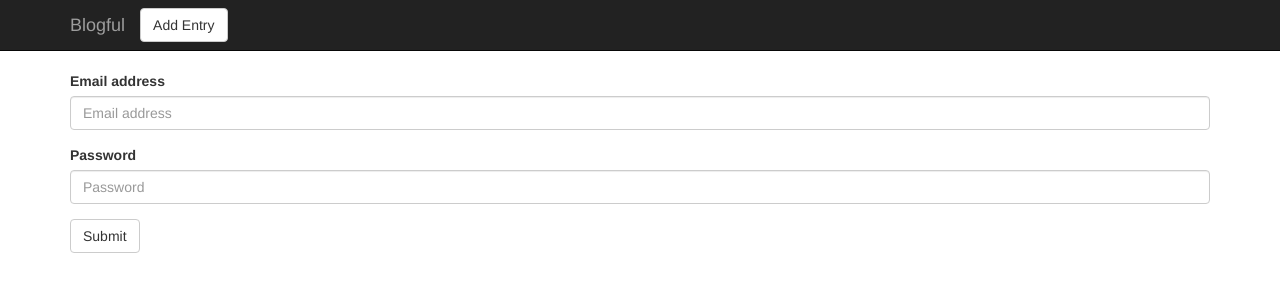
After one commit to zantiago29/blogful, a Flask app: page /login in a window 1280 px wide. The commit adds this page. Shown: the top 300 px of the page. Run offline with Flask 2, Linux system fonts and the light colour scheme; some libraries are stand-ins or nearby versions.

Commit message:
adding login

```diff
--- a/blog/__init__.py
+++ b/blog/__init__.py
@@ -9,3 +9,4 @@ app.config.from_object(config_path)
 
 from . import views
 from . import filters
+from . import login
--- a/blog/config.py
+++ b/blog/config.py
@@ -2,3 +2,4 @@ import os
 class DevelopmentConfig(object):
     SQLALCHEMY_DATABASE_URI = "postgresql://ubuntu:thinkful@localhost:5432/blogful"
     DEBUG = True
+    SECRET_KEY = os.environ.get("BLOGFUL_SECRET_KEY", os.urandom(12))
--- a/blog/templates/base.html
+++ b/blog/templates/base.html
@@ -36,6 +36,15 @@
                     <ul class="nav navbar-nav navbar-right">
                     </ul>
                 </div>
+                 {% with messages = get_flashed_messages(with_categories=true) %}
+                {% if messages %}
+                {% for category, message in messages %}
+                <div class="alert alert-{{ category }}">
+                  {{ message }}
+                </div>
+                {% endfor %}
+                {% endif %}
+                {% endwith %}
             </div>
         </div>
 
--- /dev/null
+++ b/blog/templates/login.html
@@ -0,0 +1,14 @@
+{% extends "base.html" %}
+{% block content %}
+<form role="form" method="POST">
+    <div class="form-group">
+        <label for="email">Email address</label>
+        <input type="email" class="form-control" id="email" name="email" placeholder="Email address" required>
+    </div>
+    <div class="form-group">
+        <label for="password">Password</label>
+        <input type="password" class="form-control" id="password" name="password" placeholder="Password" required>
+    </div>
+    <button type="submit" class="btn btn-default">Submit</button>
+</form>
+{% endblock %}
--- a/blog/views.py
+++ b/blog/views.py
@@ -9,6 +9,12 @@ import mistune
 
 # Html2Text - convert html to markdown ##ask for clarification
 import html2text
+
+from flask import flash
+from flask_login import login_user
+from werkzeug.security import check_password_hash
+from .database import User
+from flask_login import login_required
 
 PAGINATE_BY = 10
 
@@ -40,10 +46,12 @@ def entries(page=1):
     )
 
 @app.route("/entry/add", methods=["GET"])
+@login_required
 def add_entry_get():
     return render_template("add_entry.html")
 
 @app.route("/entry/add", methods=["POST"])
+@login_required
 def add_entry_post():
     entry = Entry(
         title=request.form["title"],
@@ -93,3 +101,19 @@ def delete_post_delete(id=1):
     session.delete(entry)
     session.commit()
     return redirect(url_for("entries"))
+
+@app.route("/login", methods=["GET"])
+def login_get():
+    return render_template("login.html")
+
+@app.route("/login", methods=["POST"])
+def login_post():
+    email = request.form["email"]
+    password = request.form["password"]
+    user = session.query(User).filter_by(email=email).first()
+    if not user or not check_password_hash(user.password, password):
+        flash("Incorrect username or password", "danger")
+        return redirect(url_for("login_get"))
+
+    login_user(user)
+    return redirect(request.args.get('next') or url_for("entries"))
```
Also changed, not shown: blog/database.py (+9 -0 lines), blog/login.py (added, +14 -0 lines), manage.py (+29 -0 lines).
